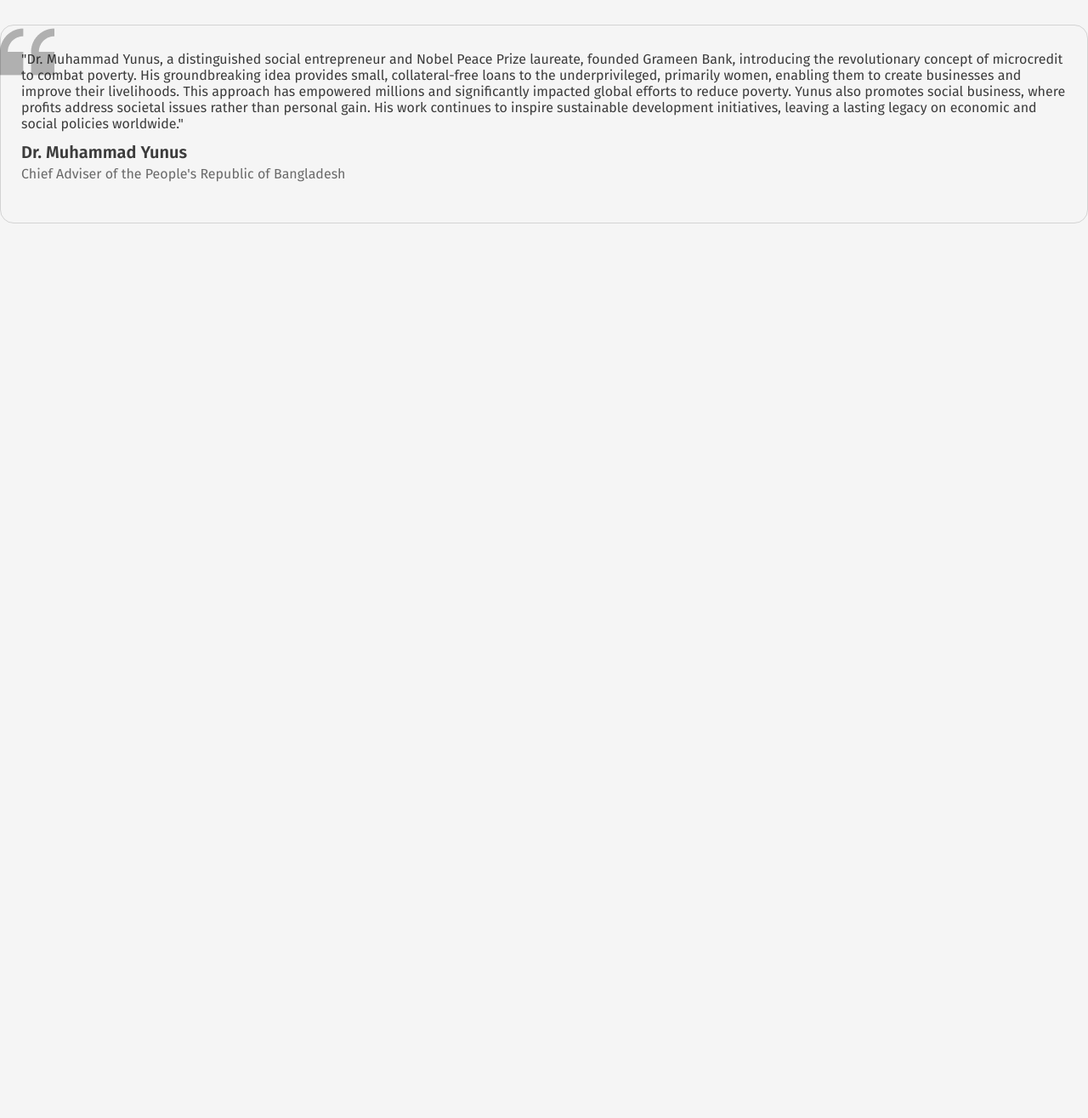
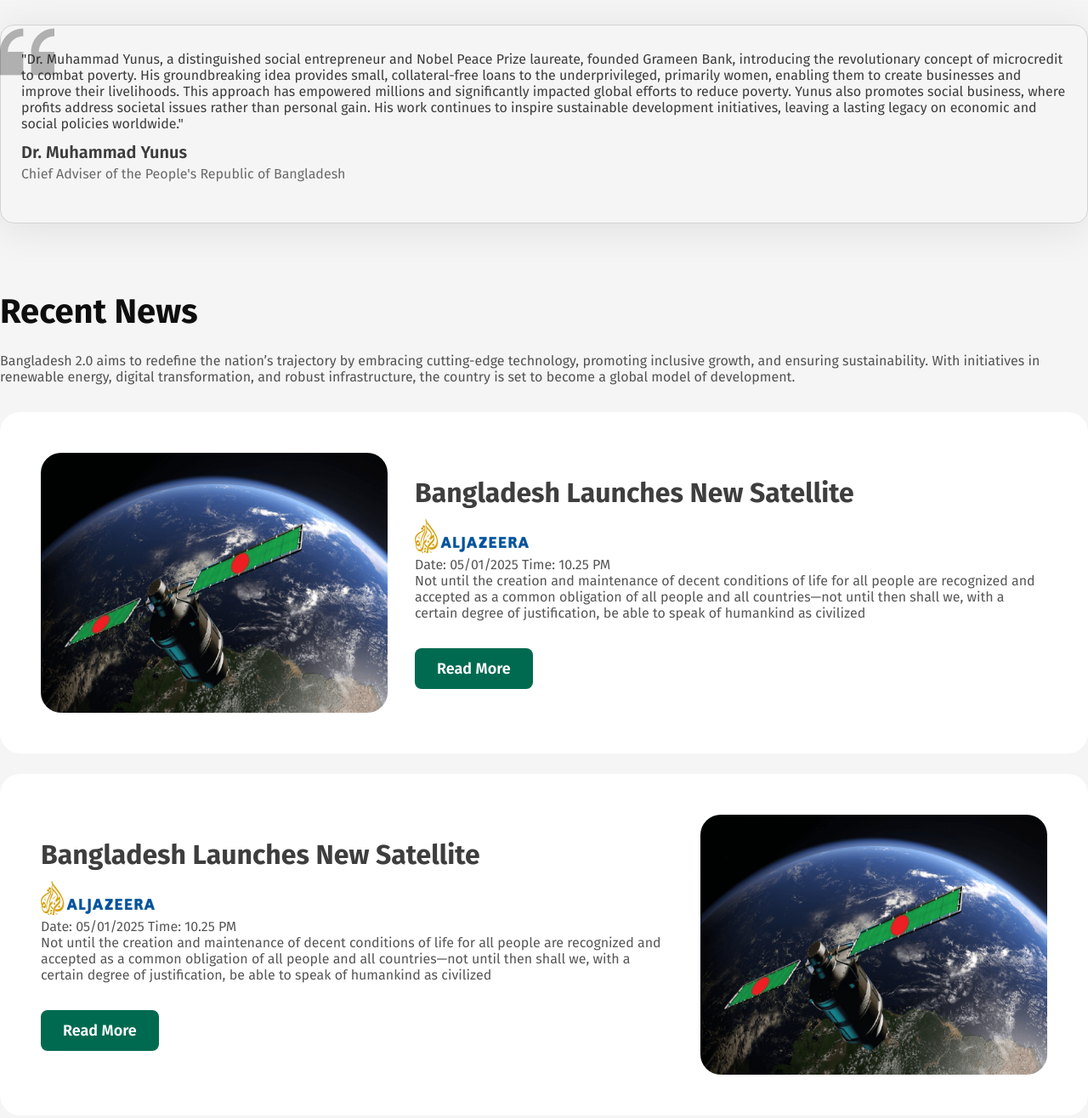
Before and after one commit to abdullah006007/web-Assignment-1-abd, a plain HTML site: page index.html in a window 1280 px wide. Shown: the part 1603-2919 px from the top of the page at 85% size. Before the commit the page ends 1866 px from the top, so only its background shows below. Drawn offline with Linux system fonts and the light colour scheme.

Commit message:
version 3.0 available

```diff
--- a/index.html
+++ b/index.html
@@ -104,6 +104,53 @@
             <h6 class="Yunus-des">Chief Adviser of the People's Republic of Bangladesh</h6>
             </div>
 
+            <section>
+                <h4 class="recent-news-tittle">Recent News</h4>
+                <p class="recent-news-description">Bangladesh 2.0 aims to redefine the nation’s trajectory by embracing cutting-edge technology, promoting inclusive growth, and ensuring sustainability. With initiatives in renewable energy, digital transformation, and robust infrastructure, the country is set to become a global model of development.</p>
+
+                <div class="news-container">
+                    <img class="satelite-img" src="./assets/satelite.png" alt="This is Satellite">
+                    <div class="nws-sub-container">
+                        <h4 class="nws-title">Bangladesh Launches New Satellite</h4>
+                        <img class="aljajera" src="./assets/al-jazeera.png" alt="">
+                        <p class="date-time">Date: 05/01/2025  <span class="date-time">Time: 10.25 PM</span></p>
+                        <p class="nws-description">Not until the creation and maintenance of decent conditions of life for all people are recognized and accepted as a common obligation of all people and all countries—not until then shall we,
+                            with a certain degree of justification, be able to speak of humankind as civilized</p>
+                            <a href=""><button class="sndbutton">Read More</button></a>
+                    </div>
+                </div>
+
+            </section>
+            <section>
+
+                <div class="news-container">
+                    <div class="nws-sub-container">
+                        <h4 class="nws-title">Bangladesh Launches New Satellite</h4>
+                        <img class="aljajera" src="./assets/al-jazeera.png" alt="">
+                        <p class="date-time">Date: 05/01/2025  <span class="date-time">Time: 10.25 PM</span></p>
+                        <p class="nws-description">Not until the creation and maintenance of decent conditions of life for all people are recognized and accepted as a common obligation of all people and all countries—not until then shall we,
+                            with a certain degree of justification, be able to speak of humankind as civilized</p>
+                            <a href=""><button class="sndbutton">Read More</button></a>
+                    </div>
+                    <img class="satelite-img" src="./assets/satelite.png" alt="This is Satellite">
+                </div>
+
+            </section>
+            <section>
+               <div class="news-container">
+                    <img class="satelite-img" src="./assets/satelite.png" alt="This is Satellite">
+                    <div class="nws-sub-container">
+                        <h4 class="nws-title">Bangladesh Launches New Satellite</h4>
+                        <img class="aljajera" src="./assets/al-jazeera.png" alt="">
+                        <p class="date-time">Date: 05/01/2025  <span class="date-time">Time: 10.25 PM</span></p>
+                        <p class="nws-description">Not until the creation and maintenance of decent conditions of life for all people are recognized and accepted as a common obligation of all people and all countries—not until then shall we,
+                            with a certain degree of justification, be able to speak of humankind as civilized</p>
+                            <a href=""><button class="sndbutton">Read More</button></a>
+                    </div>
+                </div>
+
+            </section>
+
         </section>
 
 
--- a/styles/style.css
+++ b/styles/style.css
@@ -195,6 +195,7 @@
     border: none;
     background: #5490F5;
     margin-top: 24px;
+    cursor: pointer;
 
 }
 
@@ -207,6 +208,7 @@
     border: none;
     background: #09A15C;
     margin-top: 48px;
+    cursor: pointer;
 
 }
 
@@ -219,6 +221,7 @@
     padding: 11px 20px 11px 20px;
     border: none;
     margin-top: 64px;
+    cursor: pointer;
 }
 
 .vcon-one {
@@ -271,9 +274,8 @@
 .mini-banner{
     background: url(../assets/quote-bg.png);
     background-repeat: no-repeat;
-    background-color: white; /* or any other color */
+    background-color: rgb(37, 33, 33); /* or any other color */
     background-color: transparent;
-
 
 
 }
@@ -286,4 +288,96 @@
     background: rgb(255, 255, 255);
     margin-top: 32px;
     background-color: transparent;
+    box-shadow: 0px 6px 50px 0px rgba(0, 0, 0, 0.09);
+
 }
+
+/* Recent news */
+.recent-news-tittle{
+    font-size: 40px;
+    font-weight: 700;
+    color: #0E0E0E;
+    margin-bottom: 24px;
+    margin-top: 80px;
+}
+
+.recent-news-description{
+    font-size: 16px;
+    font-weight: 400;
+    color: #0E0E0EB3;
+    margin-bottom: 32px;
+
+
+}
+
+.news-container{
+    display: flex;
+    justify-content:space-between;
+    /* background: rgb(255, 255, 255); */
+    padding: 48px;
+    align-items: center;
+    gap: 32px;
+    background-color: transparent;
+    background-color: #FFFFFF;
+    border-radius: 24px;
+    margin-bottom: 24px;
+
+
+}
+.nws-sub-container{
+    /* background-color: transparent; */
+    background-color: #FFFFFF;
+
+
+}
+
+.satelite-img{
+    max-width: 100%;
+    margin: auto;
+    border-radius: 24px;
+    /* background: rgb(255, 255, 255); */
+}
+/* shared color */
+
+.nws-title{
+    font-size: 32px;
+    font-weight: 700;
+    color: #0E0E0ECC;
+    margin-bottom: 12px;
+    background-color: #FFFFFF;
+
+}
+.date-time{
+    font-size: 16px;
+    font-weight: 400;
+    color: #0E0E0EB3;
+    background-color: #FFFFFF;
+
+
+}
+.nws-description{
+    font-size: 16px;
+    font-weight: 400;
+    color: #0E0E0EB3;
+    margin-bottom: 32px;
+    width: 744px;
+    background-color: #FFFFFF;
+
+}
+
+.sndbutton{
+    font-size: 18px;
+    font-weight: 600;
+    color: #FFFFFF;
+    padding: 13px 26px 13px 26px;
+    border-radius: 8px;
+    background: rgb(0, 106, 80);
+    border: none;
+    cursor: pointer;
+
+}
+.aljajera{
+    background-color: #FFFFFF;
+
+
+}
```
